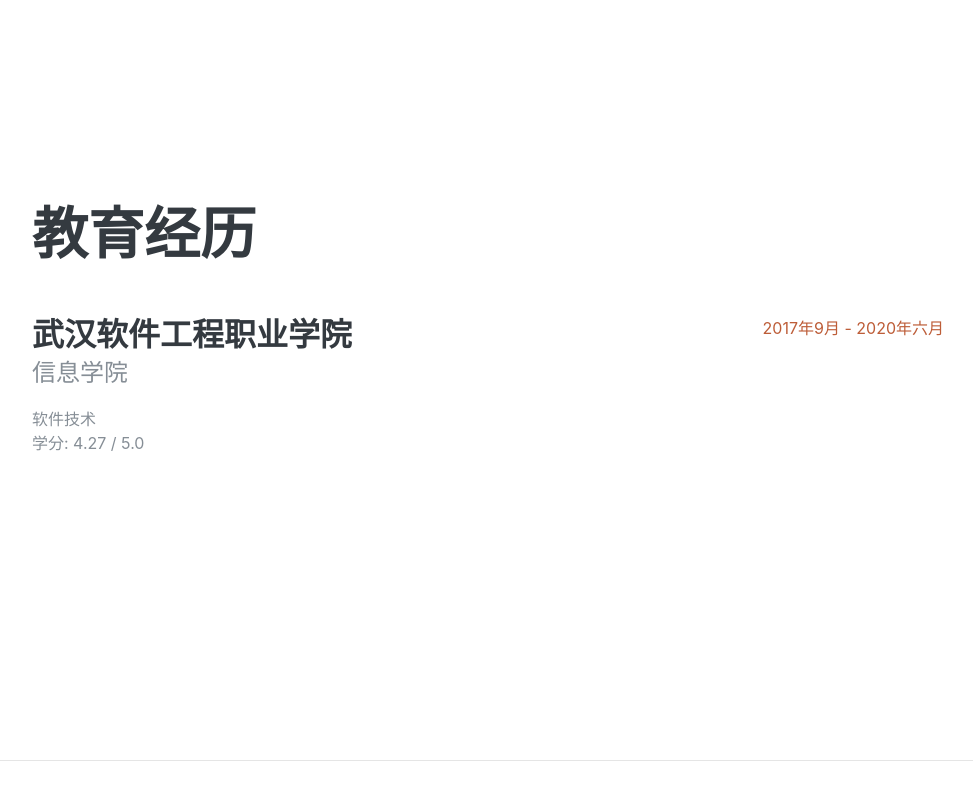
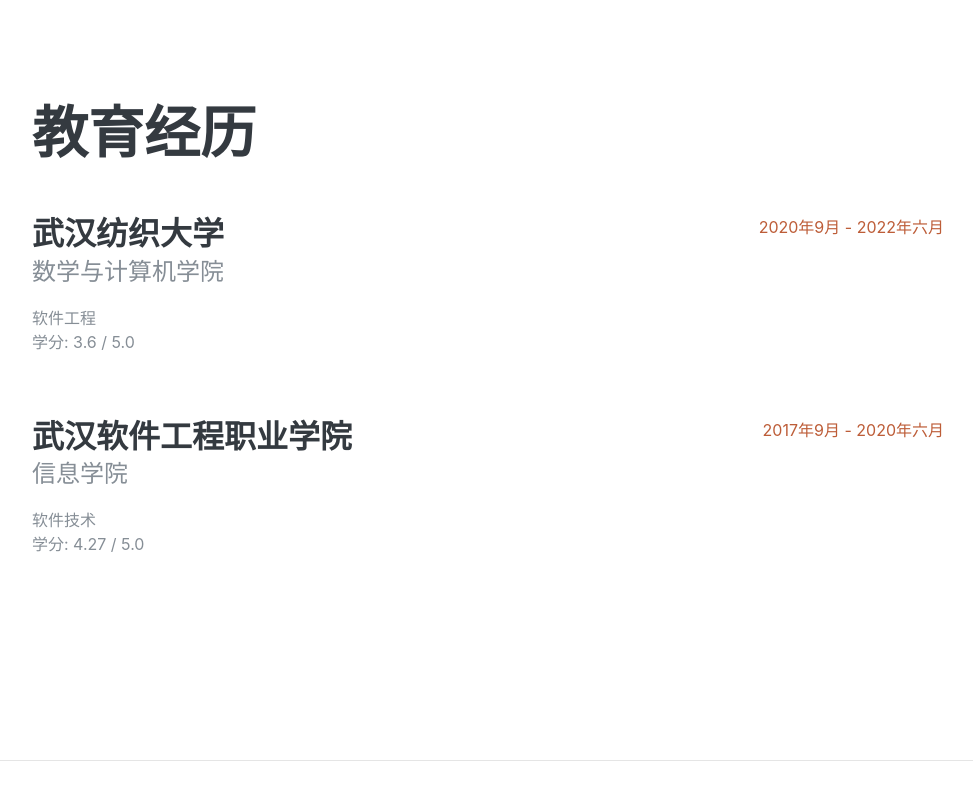
Before and after one commit to loyelee/LoyioResume, a plain HTML site: page zh/index.html in a window 1280 px wide. Shown: the part 1642-2442 px from the top of the page, without its empty margins (288-1261 px from the left). Drawn offline with Linux system fonts and the light colour scheme; a web font is replaced by a local one.

Commit message:
Update index.html

```diff
--- a/zh/index.html
+++ b/zh/index.html
@@ -8,7 +8,7 @@
   <meta name="description" content="">
   <meta name="author" content="">
 
-  <title>Loyio Resume - 苏筱特个人站</title>
+  <title>Loyio Resume - 李斯特个人站</title>
   <link rel="icon" type="image/png" sizes="144x144" href="../img/icon.png"/>
   <link rel="apple-touch-icon" type="image/png" sizes="144x144" href="../img/icon.png"/>
 
@@ -69,9 +69,9 @@
     <section class="resume-section p-3 p-lg-5 d-flex align-items-center" id="about">
       <div class="w-100">
         <h1 class="mb-0">LOYIO
-          <span class="text-primary">苏筱特</span>
+          <span class="text-primary">李斯特</span>
         </h1>
-        <div class="subheading mb-5">前街1路 100号, 旧金山, 加利佛尼亚州 94111, 美国 · (561) 203-5293 ·
+        <div class="subheading mb-5">阳光大道特1号, 武汉市, 湖北省 430000, 中国 · +1(561) 203-5293 ·
             <a href="mailto:i@loyio.me">i@loyio.me</a>
         </div>
         <p class="lead mb-5">一个热爱科技的自由创作者. 前往<a href="https://blog.loyio.me">blog.loyio.me</a> 查看我的个人博客</p>
@@ -124,6 +124,18 @@
 
         <div class="resume-item d-flex flex-column flex-md-row justify-content-between mb-5">
           <div class="resume-content">
+            <h3 class="mb-0">武汉纺织大学</h3>
+            <div class="subheading mb-3">数学与计算机学院</div>
+            <div>软件工程</div>
+            <p>学分: 3.6 / 5.0</p>
+          </div>
+          <div class="resume-date text-md-right">
+            <span class="text-primary">2020年9月 - 2022年六月</span>
+          </div>
+        </div>
+
+        <div class="resume-item d-flex flex-column flex-md-row justify-content-between mb-5">
+          <div class="resume-content">
             <h3 class="mb-0">武汉软件工程职业学院</h3>
             <div class="subheading mb-3">信息学院</div>
             <div>软件技术</div>
@@ -133,6 +145,8 @@
             <span class="text-primary">2017年9月 - 2020年六月</span>
           </div>
         </div>
+
+
 
       </div>
     </section>
```
